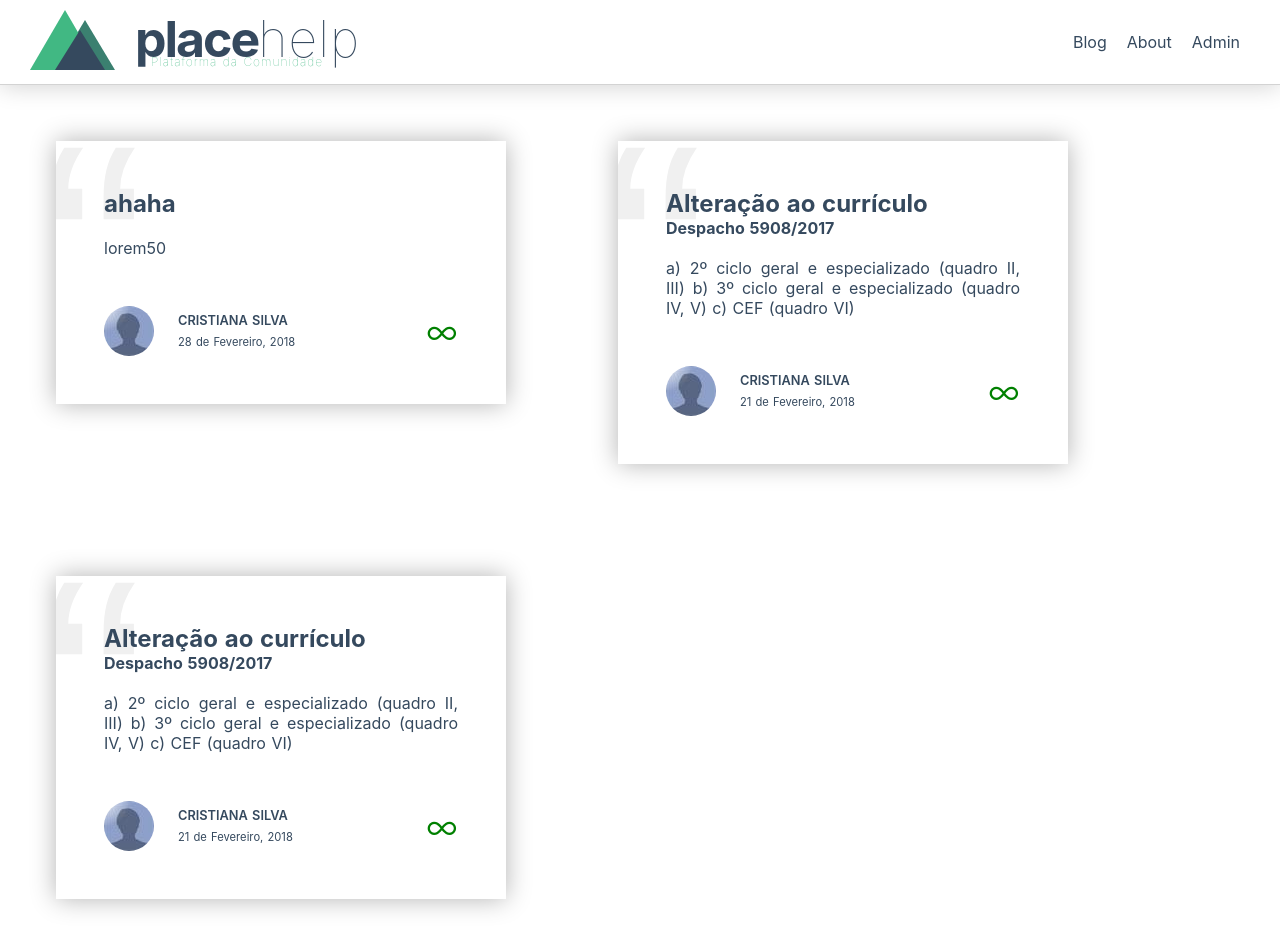
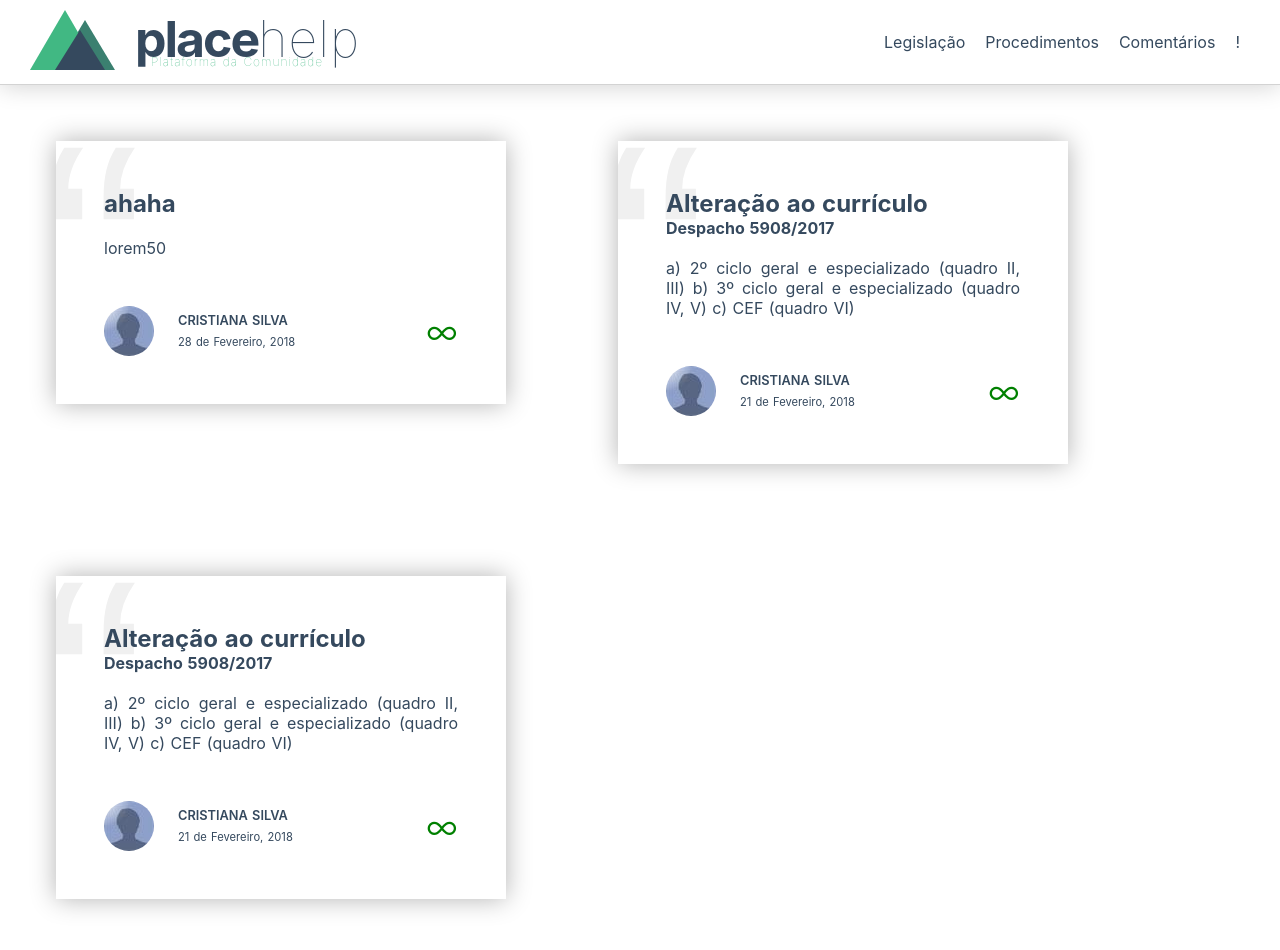
Before and after one commit to np22sa/placehelp, a Nuxt app: page / in a window 1280 px wide. Shown: the top 950 px of the page. Built offline with nearby package versions, Linux system fonts and the light colour scheme.

Commit message:
links menu

```diff
--- a/components/Navigation/TheHeader.vue
+++ b/components/Navigation/TheHeader.vue
@@ -16,9 +16,10 @@
     <div class="spacer"></div>
     <div class="navigation-items">
       <ul class="nav-list">
-        <li class="nav-item"><nuxt-link :to="'/posts/'+ 1">Blog</nuxt-link></li>
-        <li class="nav-item"><nuxt-link to="/info">About</nuxt-link></li>
-        <li class="nav-item"><nuxt-link to="/admin">Admin</nuxt-link></li>
+        <li class="nav-item"><nuxt-link :to="'/posts/'+ 1">Legislação</nuxt-link></li>
+        <li class="nav-item"><nuxt-link :to="'/posts/'+ 2">Procedimentos</nuxt-link></li>
+        <li class="nav-item"><nuxt-link to="/info">Comentários</nuxt-link></li>
+        <li class="nav-item"><nuxt-link to="/admin">!</nuxt-link></li>
       </ul>
     </div>
     <TheSideNavToggle @toggle="$emit('sidenavToggle')" />
--- a/components/Navigation/TheSidenav.vue
+++ b/components/Navigation/TheSidenav.vue
@@ -11,9 +11,10 @@
       <ul
         class="nav-list"
         @click="$emit('close')">
-        <li class="nav-item"><nuxt-link :to="'/posts/'+ 1">Blog</nuxt-link></li>
-        <li class="nav-item"><nuxt-link to="/info">About</nuxt-link></li>
-        <li class="nav-item"><nuxt-link to="/admin">Admin</nuxt-link></li>
+        <li class="nav-item"><nuxt-link :to="'/posts/'+ 1">Legislação</nuxt-link></li>
+        <li class="nav-item"><nuxt-link :to="'/posts/'+ 2">Procedimentos</nuxt-link></li>
+        <li class="nav-item"><nuxt-link to="/info">Comentários</nuxt-link></li>
+        <li class="nav-item"><nuxt-link to="/admin">!</nuxt-link></li>
       </ul>
     </div>
   </transition>
```
